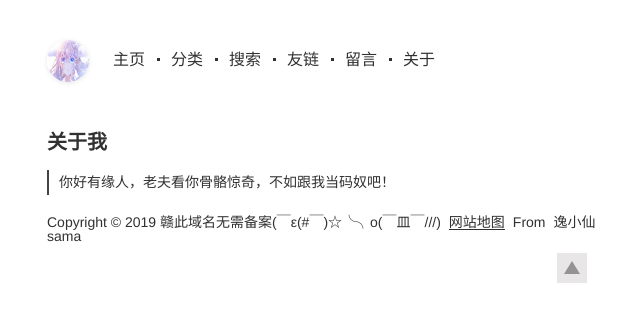
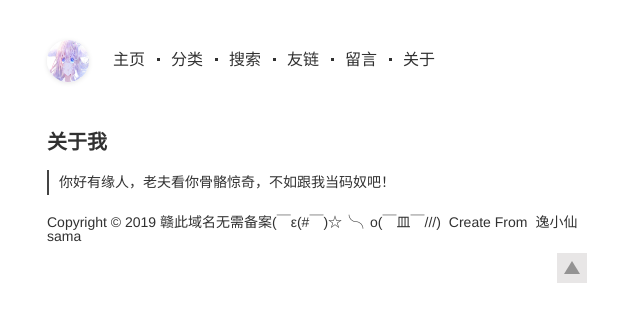
Before and after one commit to hyxsama/hyxsama001.github.io, a Jekyll site: the page built from pages/about.md, in a window 1280 px wide. Shown: the top 322 px of the page, without its empty margins (313-953 px from the left). Built offline with Jekyll 4.4.1, drawn with Linux system fonts in a browser that asks for light colours; comment, search, counter and statistics services are not loaded.

Commit message:
Update footer.html

```diff
--- a/_includes/footer.html
+++ b/_includes/footer.html
@@ -1,7 +1,6 @@
 <footer class="container footer animation-fade-up">
   <span>{{ site.footerText }}</span>
-  <a href="{{ site.baseUrl }}/sitemap.xml">网站地图</a>
-  <span>From</span>
+  <span>Create From</span>
   <!-- 请保留 -->
   <a href="https://github.com/hyxsama/hyxsama.github.io">逸小仙sama</a>
   <div id="moveUp" style="display: none"></div>
```
